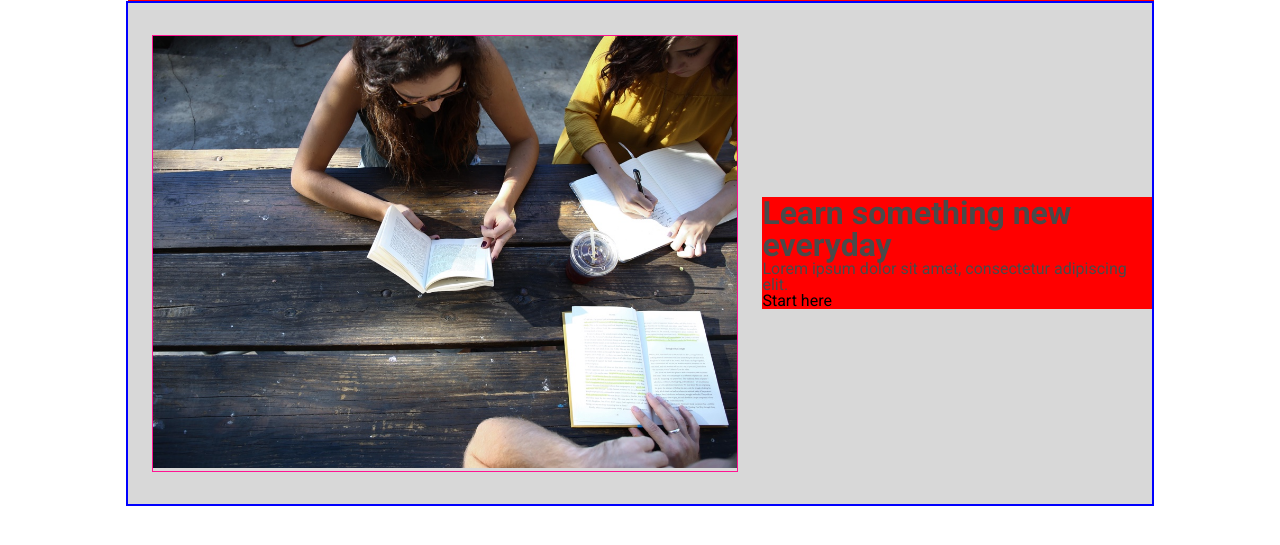
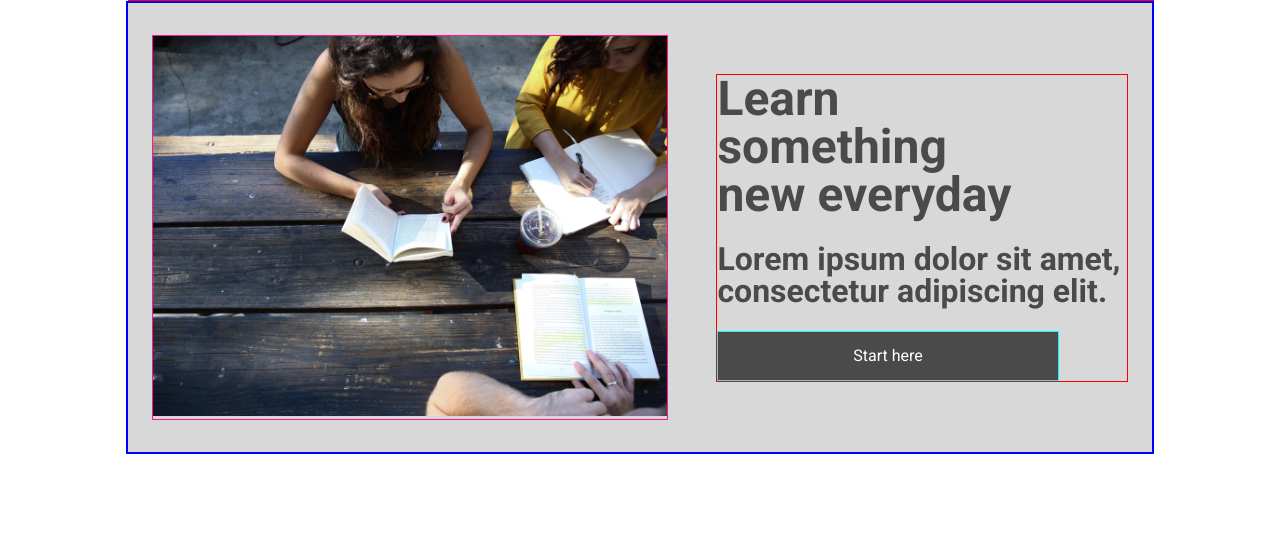
Before and after one commit to ofir7771/ColmarAcademy, a plain HTML site: page index.html in a window 1280 px wide. Shown: the part 65-610 px from the top of the page. Drawn offline with Linux system fonts and the light colour scheme.

Commit message:
banner finished

```diff
--- a/index.html
+++ b/index.html
@@ -32,7 +32,7 @@
         <div class="text-container">
           <h1>Learn something new everyday</h1>
           <h2>Lorem ipsum dolor sit amet, consectetur adipiscing elit.</h2>
-          <div class="button">Start here<a href="#"></a></div>
+          <div class="button"><a href="#">Start here</a></div>
         </div>
       </article>
     </main>
--- a/resources/css/style.css
+++ b/resources/css/style.css
@@ -1,10 +1,11 @@
 html {
   font-size: 16px;
-  box-sizing: border-box;
+    box-sizing: border-box;
 }
 body {
   width: 80%;
   margin: 0 auto;
+  font-size: 16px;
 }
 h1, h2, h3, h4 {
   color: #4a4a4a;
@@ -70,9 +71,12 @@ ul li {
 .text-container {
   display: flex;
   font-family: Roboto;
-  width: 40%;
+  max-width: 40%;
+  max-height: 50%;
   flex-direction: column;
-  background-color: red;
+  border: 1px solid red;
+  text-align: left;
+  margin: auto 24px;
 }
 .img-container {
   border: 1px solid deeppink;
@@ -84,6 +88,27 @@ ul li {
   width: 100%;
 }
 h1 {
+  display: flex;
+  font-size: 3rem;
+  font-weight: bold;
+  margin-bottom: 1.5rem;
+  line-height: 3rem;
+  max-width: 80%;
+}
+h2 {
+  display: flex;
   font-size: 2rem;
   font-weight: bold;
+  margin-bottom: 1.5rem;
 }
+.button {
+  text-align: center;
+  background-color: #4a4a4a;
+  width: 75%;
+  border: 1px solid aqua;
+  padding: 1rem;
+}
+.button a {
+  color: white;
+  font-size: 1rem;
+}
```
